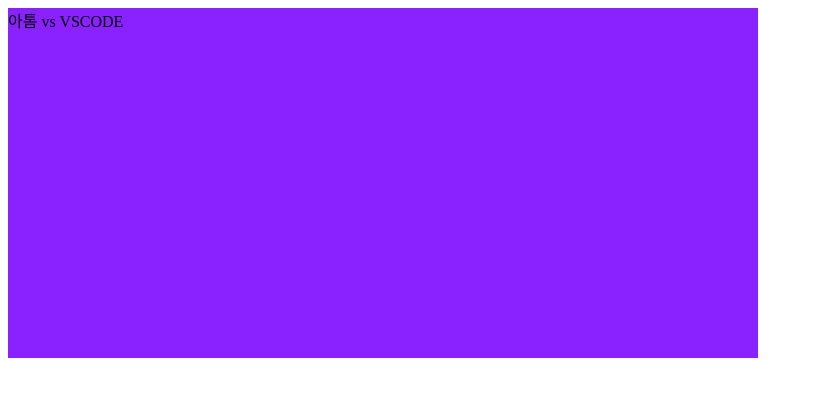
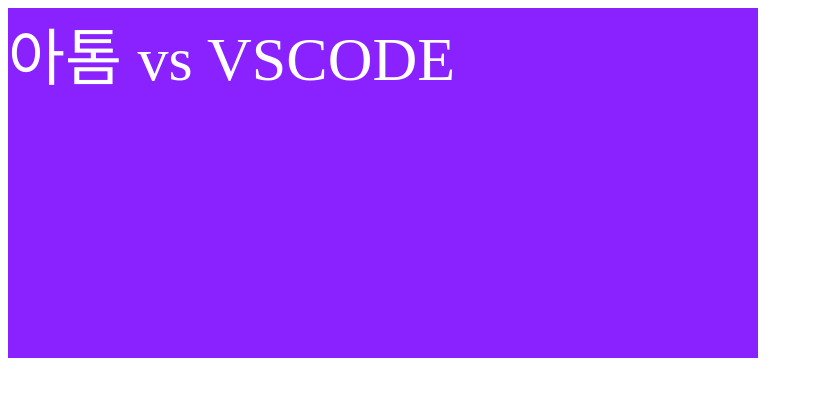
Before and after one commit to say8425/dev_html, a plain HTML site: page index.html in a window 1280 px wide. Shown: the whole page, without its empty margins (0-813 px from the left). Drawn offline with Linux system fonts and the light colour scheme.

Commit message:
텍스트 문구 가독상 향상

```diff
--- a/index.html
+++ b/index.html
@@ -4,7 +4,7 @@
 </head>
 <body>
 <div style="width: 750px;height: 350px;background-color: #8A22FF;">
-  <p>아톰 vs VSCODE</p>
+  <p style="color:white; font-size:62px;">아톰 vs VSCODE</p>
 </div>
 </body>
 </html>
```
